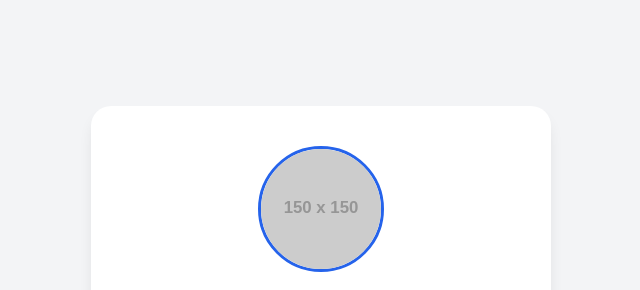
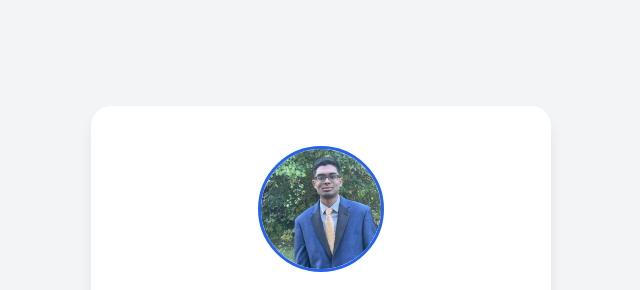
Before and after one commit to Mukund676/mukund676.github.io, a plain HTML site: page index.html in a window 1280 px wide. Shown: the part 25-315 px from the top of the page, without its empty margins (319-959 px from the left). Drawn offline with Linux system fonts and the light colour scheme; placeholder pictures from the web are drawn by us.

Commit message:
Update profile image source in index.html

```diff
--- a/index.html
+++ b/index.html
@@ -74,7 +74,7 @@
 
     <div class="container">
         <!-- Replace the src URL with a link to your actual photo -->
-        <img src="https://via.placeholder.com/150" alt="Profile Picture" class="profile-img">
+        <img src="profile1.jpg" alt="Profile Picture" class="profile-img">
 
         <h1>Mukund Venkatesh</h1>
         <p>Software Engineer | Data Science</p>
```
